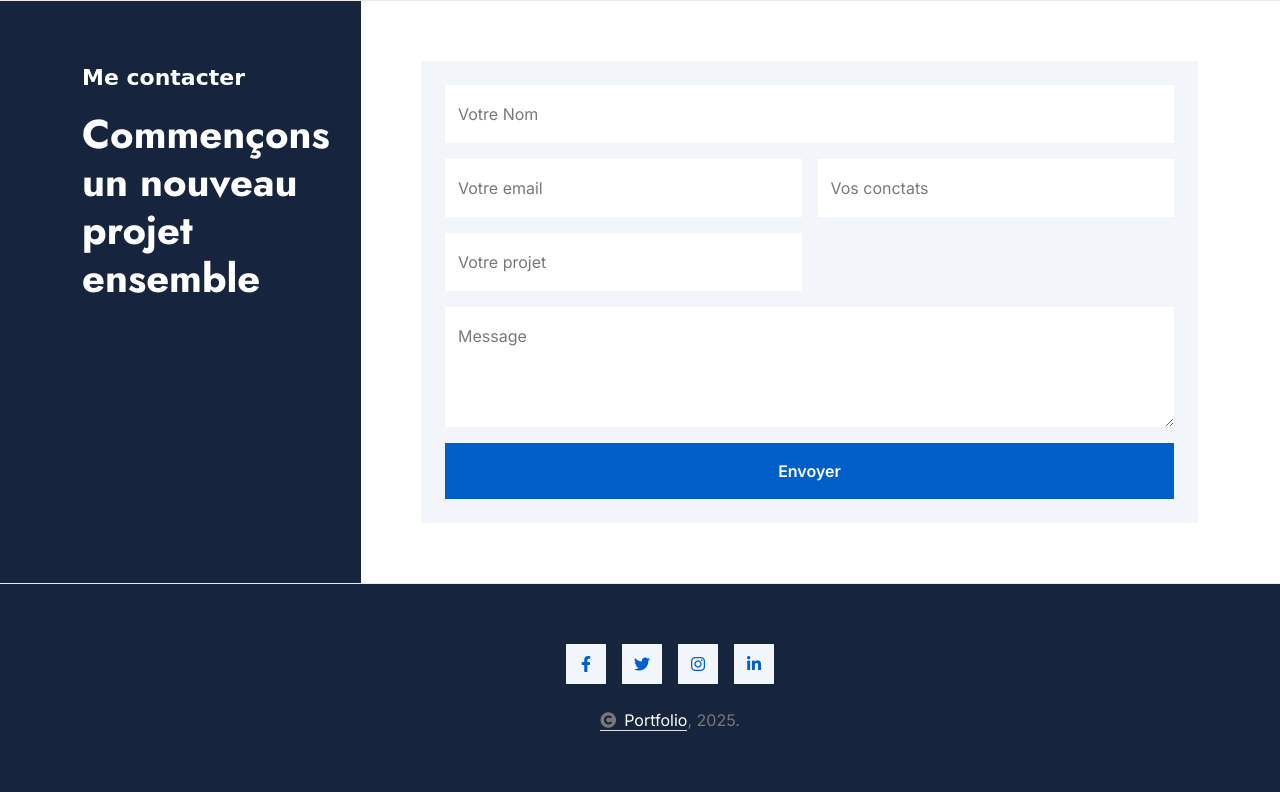
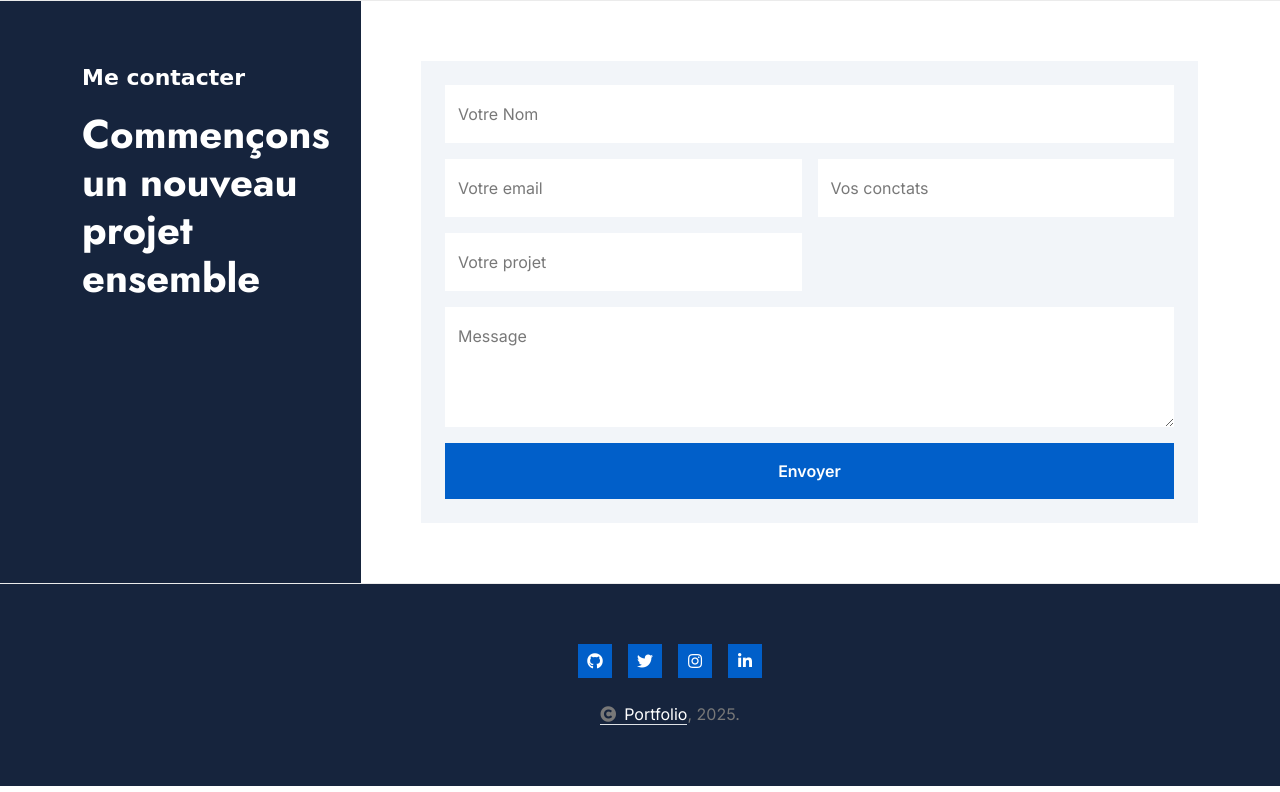
Before and after one commit to edenCharis/portfolio, a plain HTML site: page index.html in a window 1280 px wide. Shown: the part 3683-4475 px from the top of the page. Drawn offline with nearby package versions, Linux system fonts and the light colour scheme; a web font is replaced by a local one.

Commit message:
Update index.html

```diff
--- a/index.html
+++ b/index.html
@@ -509,10 +509,14 @@
                             <div class="row g-4 align-items-center">
                                 <div class="col-12 text-center">
                                     <div class="d-flex justify-content-center">
-                                        <a class="btn btn-light btn-md-square me-3" href=""><i class="fab fa-facebook-f"></i></a>
-                                        <a class="btn btn-light btn-md-square me-3" href=""><i class="fab fa-twitter"></i></a>
-                                        <a class="btn btn-light btn-md-square me-3" href=""><i class="fab fa-instagram"></i></a>
-                                        <a class="btn btn-light btn-md-square me-0" href=""><i class="fab fa-linkedin-in"></i></a>
+
+                                            <a class="btn btn-primary btn-sm-square me-3" href="https://github.com/edenCharis"><i class="fab fa-github text-white"></i>
+</a>
+                                        <a class="btn btn-primary btn-sm-square me-3" href="#"><i class="fab fa-twitter text-white"></i></a>
+                                        <a class="btn btn-primary btn-sm-square me-3" href="#"><i class="fab fa-instagram text-white"></i></a>
+                                        <a class="btn btn-primary btn-sm-square me-0" href="https://www.linkedin.com/in/eden-ngouanda-1a9a902aa/"><i class="fab fa-linkedin-in text-white"></i></a>
+
+
                                     </div>
                                 </div>
                                 <div class="col-12 text-center">
```
